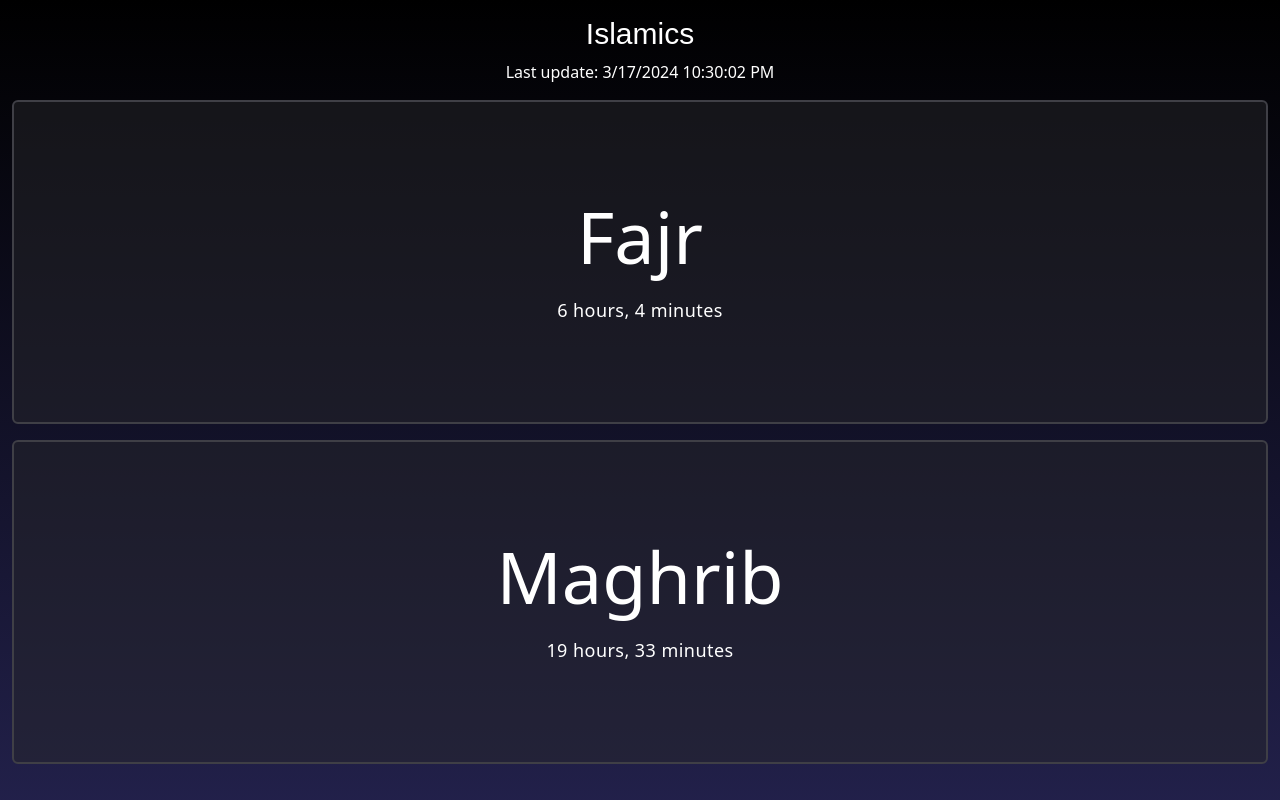
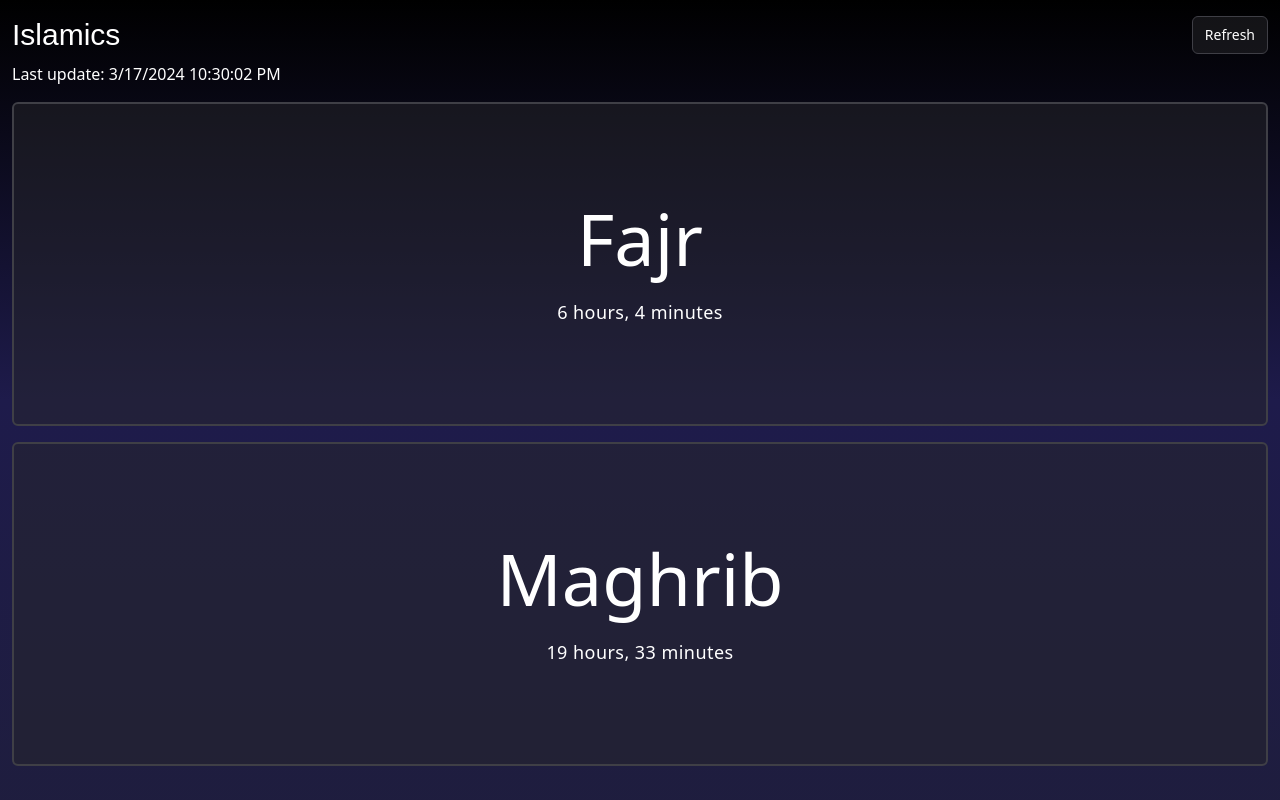
Before and after one commit to ig4e/islamics, a React (Vite) app: page / in a window 1280 px wide. Built offline with nearby package versions, Linux system fonts and the light colour scheme; no server answers; a web font is replaced by a local one.

Commit message:
[chore] added a refresh button

```diff
--- a/index.html
+++ b/index.html
@@ -13,7 +13,7 @@
 		<link rel="mask-icon" href="/vite.svg" color="#000000" />
 		<meta name="theme-color" content="#000000" />
 	</head>
-	<body class="bg-gradient-to-b from-black to-indigo-900/50 min-h-screen overflow-hidden mx-3">
+	<body class="bg-gradient-to-b from-black via-indigo-950 to-indigo-900/40 min-h-screen overflow-hidden mx-3">
 		<div id="root"></div>
 		<script type="module" src="/src/main.tsx"></script>
 	</body>
--- a/src/App.tsx
+++ b/src/App.tsx
@@ -27,8 +27,19 @@ function App() {
 
 	return (
 		<div>
-			<div className="container mx-auto text-center py-4 space-y-2">
-				<h1 className="text-3xl font-rocknroll">Islamics</h1>
+			<div className="container mx-auto py-4 space-y-2">
+				<div className="flex items-center gap-4 justify-between">
+					<h1 className="text-3xl font-rocknroll">Islamics</h1>
+					<button
+						onClick={() => {
+							localStorage.clear();
+							window.location.reload();
+						}}
+						className="px-3 text-sm py-2 rounded-md bg-zinc-800/50 border border-zinc-700 active:bg-opacity-50 hover:bg-zinc-800 transition"
+					>
+						Refresh
+					</button>
+				</div>
 				<p>
 					Last update: {createdAt.toLocaleDateString()} {createdAt.toLocaleTimeString()}
 				</p>
```
